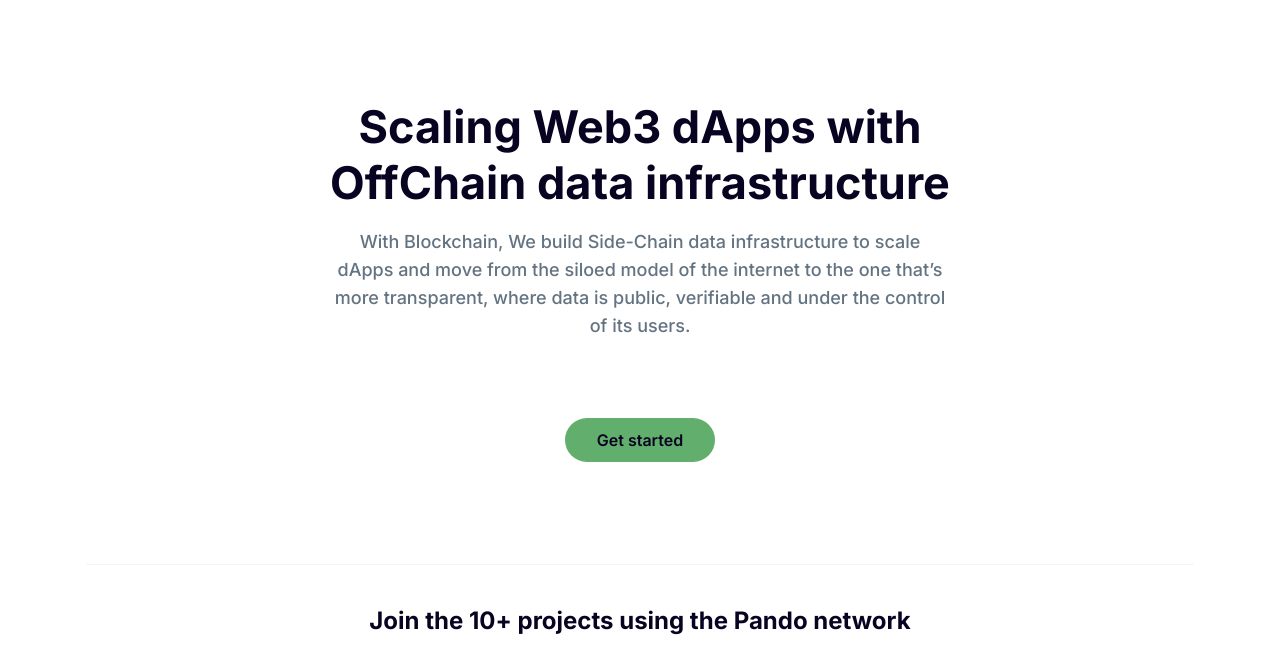
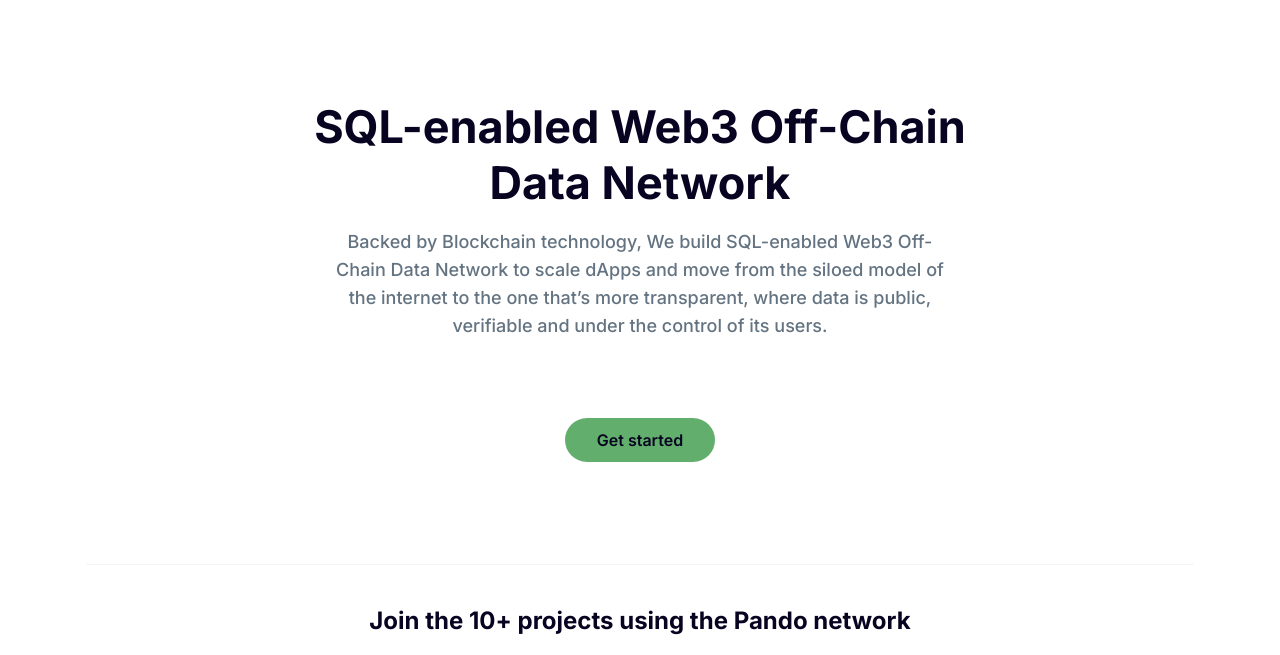
Before and after one commit to kenlabs/pando-web, a website: page src/index.html in a window 1280 px wide. Shown: the part 93-748 px from the top of the page. Drawn offline with nearby package versions, Linux system fonts and the light colour scheme.

Commit message:
content update v5

```diff
--- a/src/index.html
+++ b/src/index.html
@@ -5,7 +5,7 @@
     <meta http-equiv="X-UA-Compatible" content="IE=edge" />
     <meta name="viewport" content="width=device-width, initial-scale=1.0" />
     <title>
-      Pando - Scaling Web3 dApps with OffChain Data Infrastructure
+      Pando - SQL-enabled Web3 Off-Chain Data Network
     </title>
 
     <link rel="shortcut icon" href="images/favicon.svg" type="image/x-icon" />
@@ -255,12 +255,12 @@
               <h1
                 class="ud-mb-4 ud-text-3xl ud-font-bold ud-leading-tight ud-text-black dark:ud-text-white md:ud-text-[45px]"
               >
-                Scaling Web3 dApps with OffChain data infrastructure
+                SQL-enabled Web3 Off-Chain Data Network
               </h1>
               <p
                 class="ud-mx-auto ud-mb-4 ud-max-w-[620px] ud-text-lg ud-font-medium ud-text-body-color-2 dark:ud-text-white"
               >
-                With Blockchain, We build Side-Chain data infrastructure to scale dApps and move from the siloed model of the internet to the one that’s more transparent, where data is public, verifiable and under the control of its users.
+                Backed by Blockchain technology, We build SQL-enabled Web3 Off-Chain Data Network to scale dApps and move from the siloed model of the internet to the one that’s more transparent, where data is public, verifiable and under the control of its users.
               </p>
               <br />
               <br />
@@ -755,7 +755,7 @@
                 <span
                   class="ud-mb-3 ud-text-lg ud-font-bold ud-uppercase ud-text-black sm:ud-text-xl"
                 >
-                  LEGEND
+                  Rise Of Linked Data
                 </span>
                 <h2
                   class="ud-mb-3 ud-text-3xl ud-font-bold ud-leading-tight ud-text-black dark:ud-text-white md:ud-text-[45px]"
@@ -771,7 +771,7 @@
                   IPLD is short for Inter Planetary Linked Data and is heart of IPFS. The files/data structures are linked to each other using Merkle links.
                   <br />
                   <br />
-                  Pando is a Web3 data infrastructure based on IPLD data model.Interoperability of systems can also persist in a merkle forest, where each tree represents a separate merkle tree. In a forest, one tree can be bitcoin, one can be ethereum, one can be a regular SQL database.
+                  Pando is a SQL-enabled Web3 Off-Chain Data Network backed by IPLD data model.Interoperability of systems can also persist in a huge merkle forest, where each tree represents a separate merkle tree. In a forest, one tree can be bitcoin, one can be ethereum, one can be a regular SQL database.
                 </p>
               </div>
               <!--div-- class="wow fadeInUp ud-space-y-4" data-wow-delay="0s">
@@ -2547,12 +2547,12 @@
                 <p
                   class="ud-text-relaxed ud-pt-6 ud-text-base ud-text-body-color-2 dark:ud-text-body-color"
                 >
-                  Pando was originally designed for Reputation Datastore - a sidechain which serves as the reputation datastore for the RepSys:<br />
+                  Pando was originally designed for Reputation Datastore - a sidechain data store which serves as the reputation datastore for the RepSys:<br />
                   - Producers can input their data onto Pando.<br />
                   - Consumers can read data from Pando to inform dealmaking decisions on the Filecoin network.<br />
                   - All data entries must be cryptographically signed via public keys to verify authenticity.<br />
                   <br />
-                  Pando is now generalized to Web3 Data Infra, which aims to be the data availability layer of the blockchain.
+                  Pando is now generalized to Web3 Data Network, which aims to be the data availability layer of the blockchain.
                 </p>
               </div>
             </div>
@@ -3237,7 +3237,7 @@
               <p
                 class="ud-mb-10 ud-text-base ud-font-medium ud-text-body-color-2 dark:ud-text-body-color"
               >
-                Scaling Web3 dApps with OffChain Data Infrastructure.
+                SQL-enabled Web3 Off-Chain Data Network.
               </p>
               <div class="ud-flex ud-items-center ud-space-x-3">
                 <a
```
Also changed, not shown: src/images/pando-forest.jpeg (added), 2 other files.
